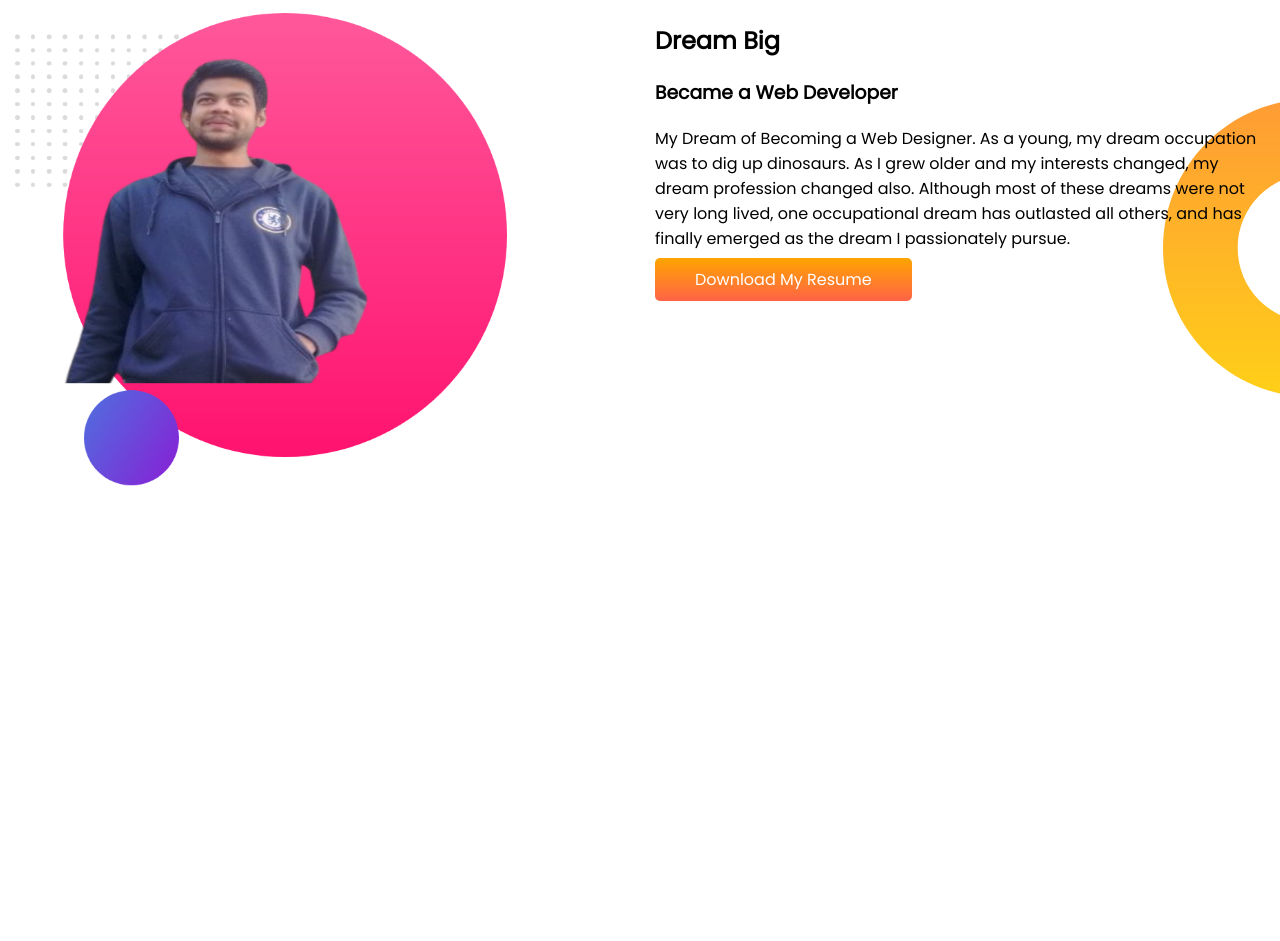
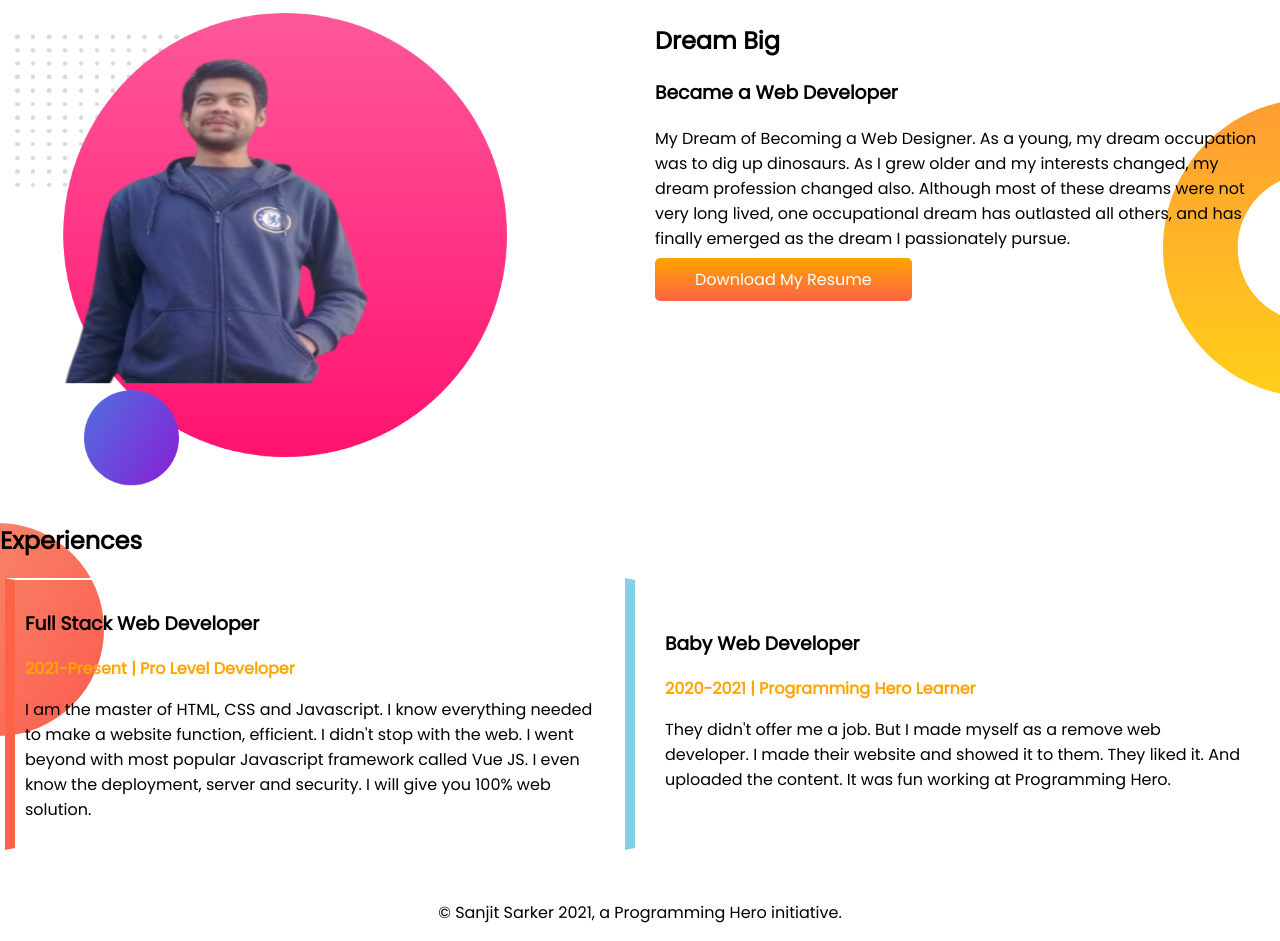
Before and after one commit to sanjit43/my-first-portfolio, a plain HTML site: page index.html in a window 1280 px wide. Shown: the part 672-1613 px from the top of the page. Before the commit the page ends 1175 px from the top, so only its background shows below. Drawn offline with Linux system fonts and the light colour scheme.

Commit message:
complete portfolio

```diff
--- a/index.html
+++ b/index.html
@@ -13,7 +13,7 @@
 </head>
 
 <body>
-    <section class="section-one">
+    <section class="section-one flexible-container">
         <div class="half-width">
             <h1>Welcome To</h1>
             <h1><span class="orange-color">Sanjit Sarker</span> Worlds!</h1>
@@ -35,7 +35,7 @@
             <img src="images/sanjit-picture-bg.png" alt="My portfolio picture">
         </div>
     </section>
-    <section class="section-two">
+    <section class="section-two flexible-container">
         <div class="half-width">
             <img src="images/dream-big.png" alt="My dream picture">
         </div>
@@ -49,6 +49,27 @@
             <a class="button-click" href="#">Download My Resume</a>
         </div>
     </section>
+    <section class="section-three">
+        <h2>Experiences</h2>
+        <div class="flexible-container">
+            <div class="half-width experience-one">
+                <h3>Full Stack Web Developer</h3>
+                <strong>2021-Present | Pro Level Developer</strong>
+                <p>I am the master of HTML, CSS and Javascript. I know everything needed to make a website function,
+                    efficient. I didn't stop with the web. I went beyond with most popular Javascript framework called
+                    Vue
+                    JS. I even know the deployment, server and security. I will give you 100% web solution.</p>
+            </div>
+            <div class="half-width experience-two">
+                <h3>Baby Web Developer</h3>
+                <strong>2020-2021 | Programming Hero Learner</strong>
+                <p>They didn't offer me a job. But I made myself as a remove web developer. I made their website and
+                    showed
+                    it to them. They liked it. And uploaded the content. It was fun working at Programming Hero.</p>
+            </div>
+        </div>
+    </section>
+    <p class="copy-right">&copy; Sanjit Sarker 2021, a Programming Hero initiative.</p>
 
 </body>
 
--- a/style.css
+++ b/style.css
@@ -11,7 +11,7 @@ h1{
     color: orange;
 }
 
-section{
+.flexible-container{
     display: flex;
 }
 
@@ -44,3 +44,28 @@ section img{
     background-repeat: no-repeat;
     background-position: right;
 }
+
+strong{
+    color: orange;
+}
+
+.experience-one{
+    border: 2px solid white;
+    border-left: 10px solid tomato;
+}
+
+.experience-two{
+    border: 2px solid white;
+    border-left: 10px solid skyblue;
+    padding: 30px;
+}
+
+.section-three{
+    background-image: url(images/exp-bg.png);
+    background-repeat: no-repeat;
+}
+
+.copy-right{
+    text-align: center;
+    margin-top: 50px;
+}
```
